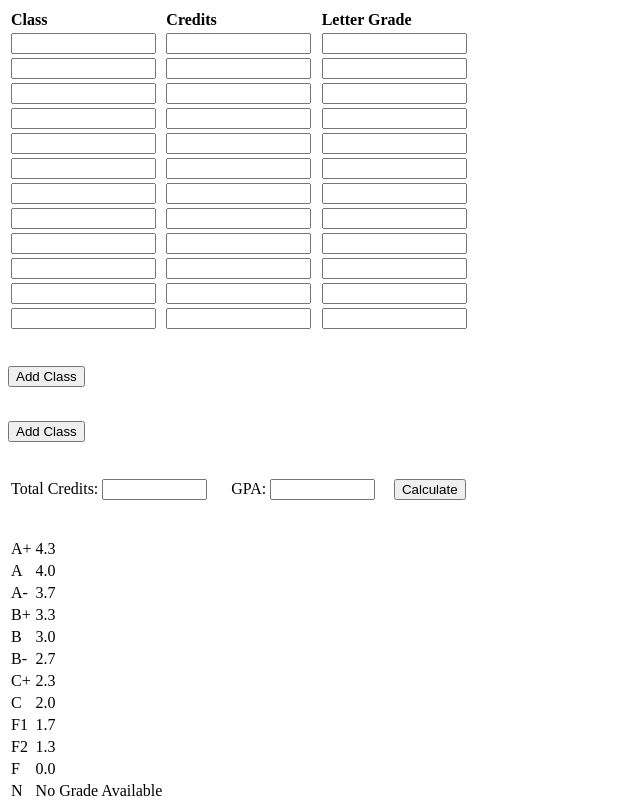
After one commit to KeeganCurry/Info3490, a CodeIgniter app: the page made by application/views/gpa.php in a window 1280 px wide. The commit adds this page. Shown: the whole page, without its empty margins (0-640 px from the left). Run offline with CodeIgniter, Linux system fonts and the light colour scheme.

Commit message:
added s to end of files names

```diff
--- /dev/null
+++ b/application/views/gpa.php
@@ -0,0 +1,131 @@
+<html><head>
+<title>GPA Calculator</title>
+<script type = 'text/javascript' src = "<?php echo base_url();?>js/gpa.js"></script>
+</head>
+<body waid71fa0d88-5390-4b5b-a2f4-e45fa93d85e2="SA password protect entry checker">
+<form name="classes" method="post" onsubmit="updateCreditsGpa(); return false">
+<table border="0" width="468">
+<tbody id="classes_tbody">
+<tr>
+<th align="left">Class</th><th align="left">Credits</th><th align="left">Letter Grade</th>
+</tr>
+<tr>
+<td><input size="15"></td>
+<td><input size="15" onchange="updateCreditsGpa()"></td>
+<td><input size="15" onchange="updateCreditsGpa()"></td>
+</tr>
+<tr>
+<td><input size="15"></td>
+<td><input size="15" onchange="updateCreditsGpa()"></td>
+<td><input size="15" onchange="updateCreditsGpa()"></td>
+</tr>
+<tr>
+<td><input size="15"></td>
+<td><input size="15" onchange="updateCreditsGpa()"></td>
+<td><input size="15" onchange="updateCreditsGpa()"></td>
+</tr>
+<tr>
+<td><input size="15"></td>
+<td><input size="15" onchange="updateCreditsGpa()"></td>
+<td><input size="15" onchange="updateCreditsGpa()"></td>
+</tr>
+<tr>
+<td><input size="15"></td>
+<td><input size="15" onchange="updateCreditsGpa()"></td>
+<td><input size="15" onchange="updateCreditsGpa()"></td>
+</tr>
+<tr>
+<td><input size="15"></td>
+<td><input size="15" onchange="updateCreditsGpa()"></td>
+<td><input size="15" onchange="updateCreditsGpa()"></td>
+</tr>
+<tr>
+<td><input size="15"></td>
+<td><input size="15" onchange="updateCreditsGpa()"></td>
+<td><input size="15" onchange="updateCreditsGpa()"></td>
+</tr>
+<tr>
+<td><input size="15"></td>
+<td><input size="15" onchange="updateCreditsGpa()"></td>
+<td><input size="15" onchange="updateCreditsGpa()"></td>
+</tr>
+<tr>
+<td><input size="15"></td>
+<td><input size="15" onchange="updateCreditsGpa()"></td>
+<td><input size="15" onchange="updateCreditsGpa()"></td>
+</tr>
+<tr>
+<td><input size="15"></td>
+<td><input size="15" onchange="updateCreditsGpa()"></td>
+<td><input size="15" onchange="updateCreditsGpa()"></td>
+</tr>
+<tr>
+<td><input size="15"></td>
+<td><input size="15" onchange="updateCreditsGpa()"></td>
+<td><input size="15" onchange="updateCreditsGpa()"></td>
+</tr>
+<tr>
+<td><input size="15"></td>
+<td><input size="15" onchange="updateCreditsGpa()"></td>
+<td><input size="15" onchange="updateCreditsGpa()"></td>
+</tr>
+</tbody>
+</table>
+</form>
+<br>
+<script language="Javascript">
+if (document.createElement) {
+    document.writeln('<form><input type="button" value="Add Class" onClick="addNewClass()"></form><br>');
+}
+</script><form><input type="button" value="Add Class" onclick="addNewClass()"></form><br>
+
+<form name="results" method="post" onsubmit="return false">
+<table border="0" width="468">
+<tbody><tr>
+<td>Total Credits: <input name="total_credits" size="10"></td>
+<td>GPA: <input name="gpa" size="10"></td>
+<td><input type="button" value="Calculate" onclick="updateCreditsGpa()"></td>
+</tr>
+</tbody></table>
+</form>
+<br>
+<table border="0">
+<tbody><tr>
+<td>A+</td><td>4.3</td>
+</tr>
+<tr>
+<td>A</td><td>4.0</td>
+</tr>
+<tr>
+<td>A-</td><td>3.7</td>
+</tr>
+<tr>
+<td>B+</td><td>3.3</td>
+</tr>
+<tr>
+<td>B</td><td>3.0</td>
+</tr>
+<tr>
+<td>B-</td><td>2.7</td>
+</tr>
+<tr>
+<td>C+</td><td>2.3</td>
+</tr>
+<tr>
+<td>C</td><td>2.0</td>
+</tr>
+<tr>
+<td>F1</td><td>1.7</td>
+</tr>
+<tr>
+<td>F2</td><td>1.3</td>
+</tr>
+<tr>
+<td>F</td><td>0.0</td>
+</tr>
+<tr>
+<td>N</td><td>No Grade Available</td>
+</tr>
+</tbody></table>
+
+</body></html>
```
Also changed, not shown: application/views/corecourses.php (renamed from application/views/corecourse.php, +14 -10 lines), application/views/gpacourses.php (renamed from application/views/gpacourse.php, +14 -10 lines), application/views/prerequisitecourses.php (renamed from application/views/prequisitecourse.php, +14 -10 lines).
